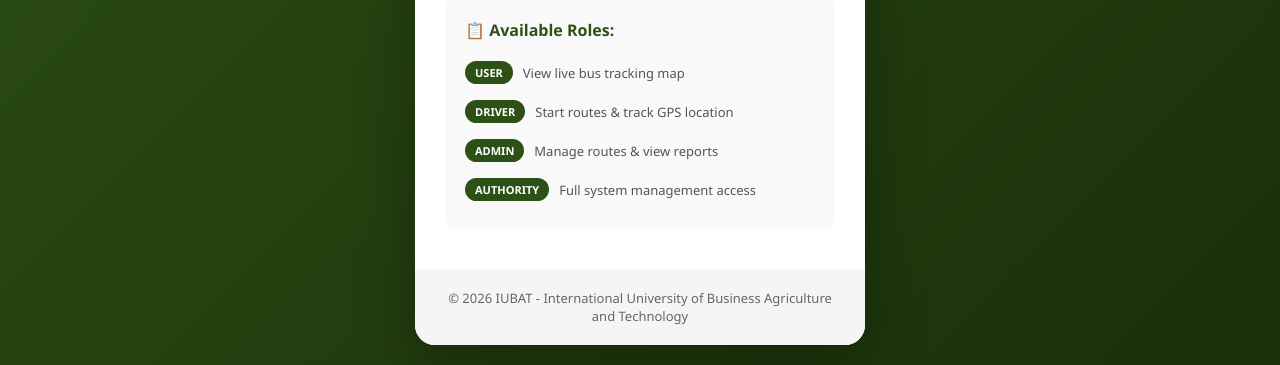
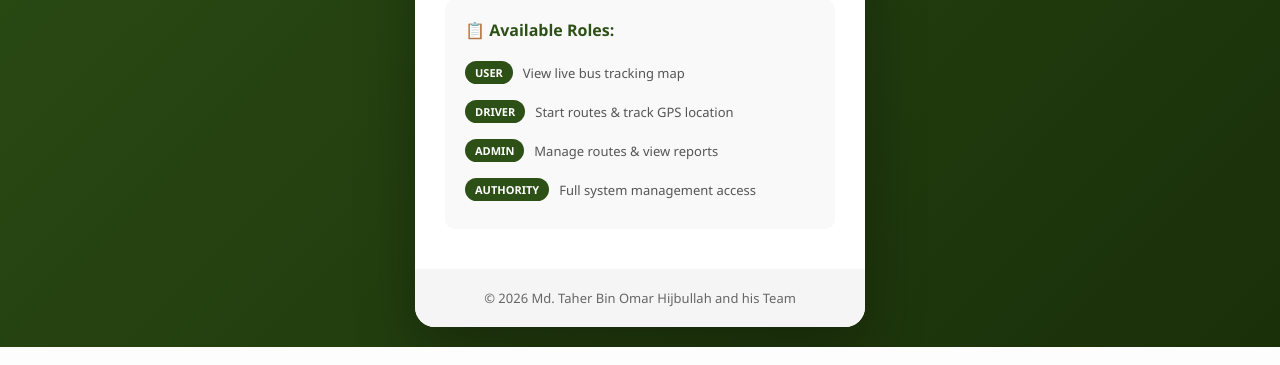
Before and after one commit to hijbullahx/university-bus-management-system, a Django app: page /buses/login/ in a window 1280 px wide. Shown: the part 488-853 px from the top of the page. Run offline with Django 4.2, Linux system fonts and the light colour scheme.

Commit message:
copyrght claim

```diff
--- a/bus_project/buses/templates/buses/auth/login.html
+++ b/bus_project/buses/templates/buses/auth/login.html
@@ -247,7 +247,7 @@
         </div>
 
         <div class="login-footer">
-            © 2026 IUBAT - International University of Business Agriculture and Technology
+            © 2026 Md. Taher Bin Omar Hijbullah and his Team
         </div>
     </div>
 </body>
```
